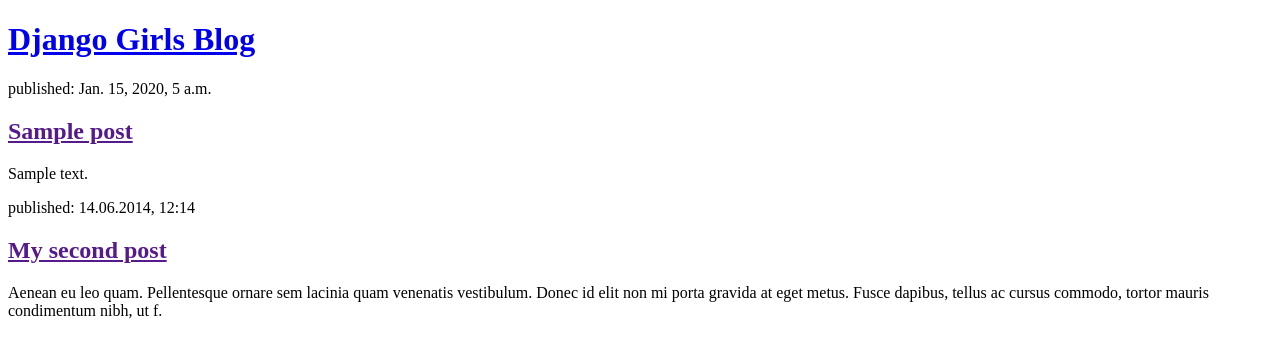
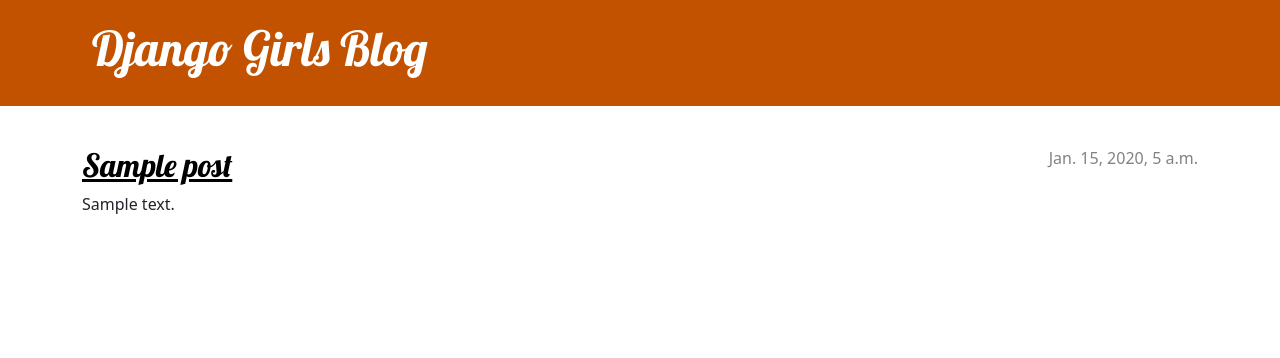
Before and after one commit to omminios/practice_blog, a Django app: page / in a window 1280 px wide. Shown: the top 358 px of the page. Run offline with Django 3.2, Linux system fonts and the light colour scheme; tables that the repository leaves empty hold one stand-in row (values such as "Sample post").

Commit message:
Added view and template for detailed blog post as well as CSS for the site.

```diff
--- /dev/null
+++ b/blog/static/css/blog.css
@@ -0,0 +1,70 @@
+.page-header {
+    background-color: #C25100;
+    margin-top: 0;
+    margin-bottom: 40px;
+    padding: 20px 20px 20px 40px;
+}
+
+.page-header h1,
+.page-header h1 a,
+.page-header h1 a:visited,
+.page-header h1 a:active {
+    color: #ffffff;
+    font-size: 36pt;
+    text-decoration: none;
+}
+
+h1,
+h2,
+h3,
+h4 {
+    font-family: 'Lobster', cursive;
+}
+
+.date {
+    color: #828282;
+}
+
+.save {
+    float: right;
+}
+
+.post-form textarea,
+.post-form input {
+    width: 100%;
+}
+
+.top-menu,
+.top-menu:hover,
+.top-menu:visited {
+    color: #ffffff;
+    float: right;
+    font-size: 26pt;
+    margin-right: 20px;
+}
+
+.post {
+    margin-bottom: 70px;
+}
+
+.post h2 a,
+.post h2 a:visited {
+    color: #000000;
+}
+
+.post > .date,
+.post > .actions {
+    float: right;
+}
+
+.btn-secondary,
+.btn-secondary:visited {
+    color: #C25100;
+    background: none;
+    border-color: #C25100;
+}
+
+.btn-secondary:hover {
+    color: #FFFFFF;
+    background-color: #C25100;
+}
--- /dev/null
+++ b/blog/templates/blog/base.html
@@ -0,0 +1,27 @@
+{% load static %}
+<!DOCTYPE html>
+<html>
+    <head>
+        <title>Django Girls blog</title>
+        <link rel="stylesheet" href="https://cdn.jsdelivr.net/npm/bootstrap@5.1.3/dist/css/bootstrap.min.css" integrity="sha384-1BmE4kWBq78iYhFldvKuhfTAU6auU8tT94WrHftjDbrCEXSU1oBoqyl2QvZ6jIW3" crossorigin="anonymous">
+        <link href='//fonts.googleapis.com/css?family=Lobster&subset=latin,latin-ext' rel='stylesheet' type='text/css'>
+        <link rel="stylesheet" href="{% static 'css/blog.css' %}">
+    </head>
+    <body>
+        <body>
+            <header class="page-header">
+              <div class="container">
+                  <h1><a href="/">Django Girls Blog</a></h1>
+              </div>
+            </header>
+            <main class="container">
+                <div class="row">
+                    <div class="col">
+                    {% block content %}
+                    {% endblock %}
+                    </div>
+                </div>
+            </main>
+        </body>
+    </body>
+</html>
--- a/blog/templates/blog/post_list.html
+++ b/blog/templates/blog/post_list.html
@@ -1,19 +1,37 @@
+{% extends 'blog/base.html' %}
+{% load static %}
 <!DOCTYPE html>
 <html>
     <head>
         <title>Django Girls blog</title>
+        <link href="//fonts.googleapis.com/css?family=Lobster&subset=latin,latin-ext" rel="stylesheet" type="text/css">
+        <link rel="stylesheet" href="https://cdn.jsdelivr.net/npm/bootstrap@5.1.3/dist/css/bootstrap.min.css" integrity="sha384-1BmE4kWBq78iYhFldvKuhfTAU6auU8tT94WrHftjDbrCEXSU1oBoqyl2QvZ6jIW3" crossorigin="anonymous">
+        <link rel="stylesheet" href="{% static 'css/blog.css' %}">
+
     </head>
     <body>
-        <header>
-            <h1><a href="/">Django Girls Blog</a></h1>
+        <header class="page-header">
+            <div class="container">
+                <h1><a href="/">Django Girls Blog</a></h1>
+            </div>
         </header>
-        {% for post in posts %}
-            <article>
-                <time>published: {{ post.published_date }}</time>
-                <h2><a href="">{{ post.title }}</a></h2>
-                <p>{{ post.text|linebreaksbr }}</p>
-            </article>
-        {% endfor %}
+        <main class="container">
+            <div class="row">
+                <div class="col">
+                        {% block content %}
+                            {% for post in posts %}
+                                <article class="post">
+                                    <time class="date">
+                                        {{ post.published_date }}
+                                    </time>
+                                    <h2><a href="{% url 'post_detail' pk=post.pk %}">{{ post.title }}</a></h2>
+                                    <p>{{ post.text|linebreaksbr }}</p>
+                                </article>
+                            {% endfor %}
+                        {% endblock %}
+                </div>
+            </div>
+        </main>
         <article>
             <time>published: 14.06.2014, 12:14</time>
             <h2><a href="">My second post</a></h2>
--- a/blog/urls.py
+++ b/blog/urls.py
@@ -3,4 +3,5 @@
 
 urlpatterns = [
     path('', views.post_list, name='post_list'),
+    path('post/<int:pk>/', views.post_detail, name='post_detail'),
 ]
--- a/blog/views.py
+++ b/blog/views.py
@@ -1,4 +1,4 @@
-from django.shortcuts import render
+from django.shortcuts import render, get_object_or_404
 from .models import Post
 from django.utils import timezone
 
@@ -6,3 +6,7 @@
 def post_list(request):
     posts = Post.objects.filter(published_date__lte=timezone.now()).order_by('published_date')
     return render(request, 'blog/post_list.html', {'posts': posts})
+
+def post_detail(request, pk):
+    post = get_object_or_404(Post, pk=pk)
+    return render(request, 'blog/post_detail.html', {'post': post})
--- a/mysite/settings.py
+++ b/mysite/settings.py
@@ -9,6 +9,7 @@
 For the full list of settings and their values, see
 https://docs.djangoproject.com/en/3.2/ref/settings/
 """
+import os
 from django.core.management.utils import get_random_secret_key
 from pathlib import Path
 
```
Also changed, not shown: blog/templates/blog/post_detail.html (added, +13 -0 lines).
